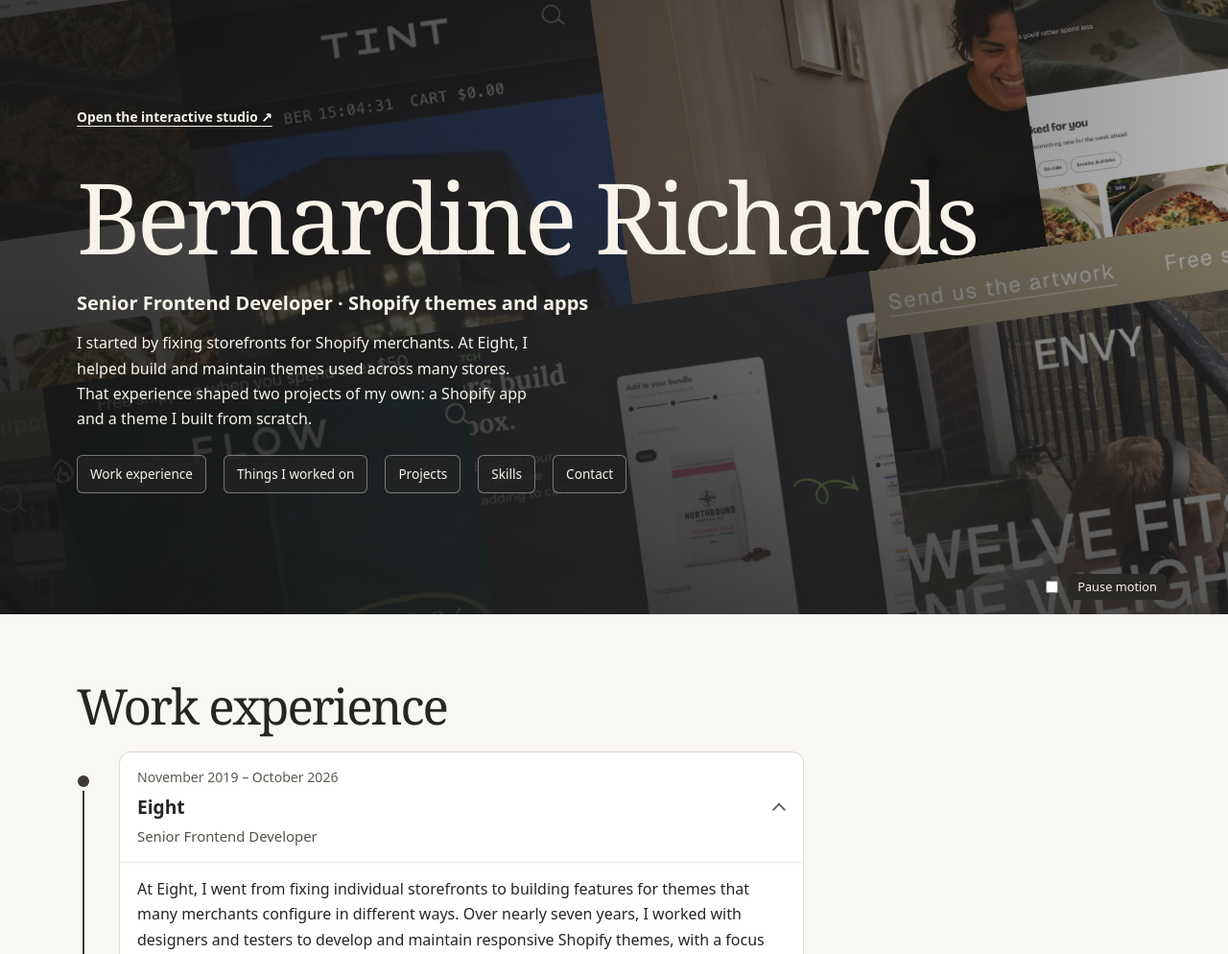
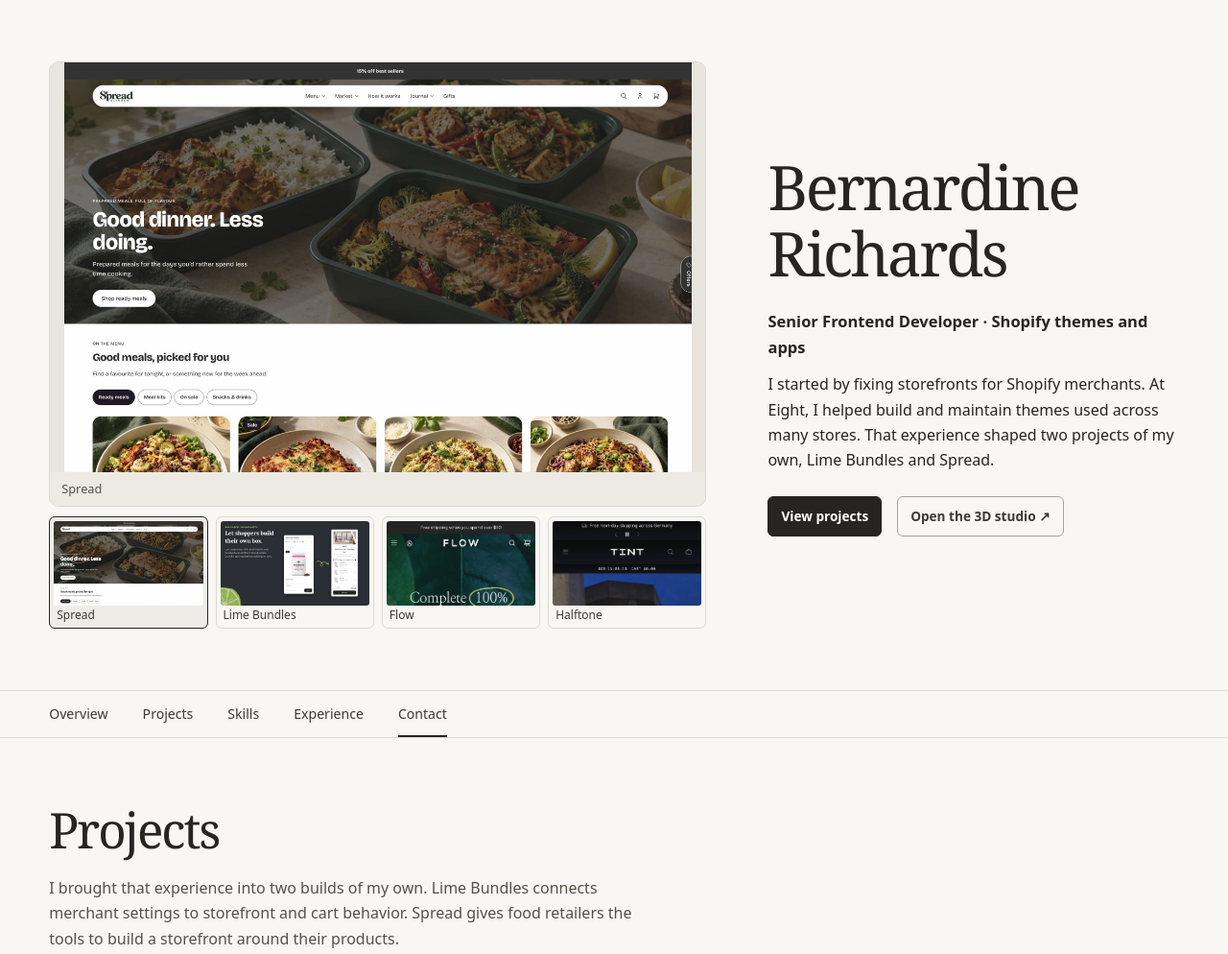
Before and after one commit to lime-app-dev/portfolio, a website: page public/work/index.html in a window 1280 px wide. Shown: the top 994 px of the page at 96% size. Drawn offline with Linux system fonts and the light colour scheme.

Commit message:
Give the text portfolio a Theme Store listing layout

```diff
--- a/public/work/index.html
+++ b/public/work/index.html
@@ -43,22 +43,112 @@
 </head>
 <body>
   <main>
-    <header class="portfolio-hero">
-      <input type="checkbox" id="pause-marquee">
-      <label for="pause-marquee">Pause motion</label>
-      <div class="marquee" aria-hidden="true">
-          <div class="marquee-track"><div><img src="../projects/spread.jpg" alt="" decoding="async"><img src="../experience/halftone.webp" alt="" decoding="async"><img src="../experience/capital.webp" alt="" decoding="async"></div><div><img src="../projects/spread.jpg" alt="" decoding="async"><img src="../experience/halftone.webp" alt="" decoding="async"><img src="../experience/capital.webp" alt="" decoding="async"></div><div><img src="../projects/spread.jpg" alt="" decoding="async"><img src="../experience/halftone.webp" alt="" decoding="async"><img src="../experience/capital.webp" alt="" decoding="async"></div></div>
-          <div class="marquee-track"><div><img src="../experience/flow.webp" alt="" decoding="async"><img src="../projects/lime-build-a-box.png" alt="" decoding="async"><img src="../experience/envy.webp" alt="" decoding="async"></div><div><img src="../experience/flow.webp" alt="" decoding="async"><img src="../projects/lime-build-a-box.png" alt="" decoding="async"><img src="../experience/envy.webp" alt="" decoding="async"></div><div><img src="../experience/flow.webp" alt="" decoding="async"><img src="../projects/lime-build-a-box.png" alt="" decoding="async"><img src="../experience/envy.webp" alt="" decoding="async"></div></div>
+    <header class="listing-overview" id="overview">
+      <div class="listing-gallery">
+        <div class="gallery-slides" aria-label="Project screenshots" tabindex="0">
+          <figure id="preview-1"><img src="../projects/spread.jpg" alt="Spread’s prepared-meal storefront" decoding="async"><figcaption>Spread</figcaption></figure>
+          <figure id="preview-2"><img src="../projects/lime-build-a-box.png" alt="Lime Bundles build-a-box widget" decoding="async"><figcaption>Lime Bundles</figcaption></figure>
+          <figure id="preview-3"><img src="../experience/flow.webp" alt="Flow storefront by Eight" decoding="async"><figcaption>Flow</figcaption></figure>
+          <figure id="preview-4"><img src="../experience/halftone.webp" alt="Halftone storefront by Eight" decoding="async"><figcaption>Halftone</figcaption></figure>
+        </div>
+        <nav class="gallery-thumbnails" aria-label="Choose a screenshot">
+          <a href="#preview-1" aria-current="true"><img src="../projects/spread.jpg" alt=""><span>Spread</span></a>
+          <a href="#preview-2"><img src="../projects/lime-build-a-box.png" alt=""><span>Lime Bundles</span></a>
+          <a href="#preview-3"><img src="../experience/flow.webp" alt=""><span>Flow</span></a>
+          <a href="#preview-4"><img src="../experience/halftone.webp" alt=""><span>Halftone</span></a>
+        </nav>
       </div>
       <div class="hero-content">
-      <a class="studio-link" href="../">Open the interactive studio <span aria-hidden="true">↗</span></a>
-      <h1>Bernardine Richards</h1>
-      <p class="role">Senior Frontend Developer · Shopify themes and apps</p>
-      <p>I started by fixing storefronts for Shopify merchants. At Eight, I helped build and maintain themes used across many stores. That experience shaped two projects of my own: a Shopify app and a theme I built from scratch.</p>
-      <nav aria-label="Portfolio sections"><a href="#experience">Work experience</a><a href="#contributions">Things I worked on</a><a href="#projects">Projects</a><a href="#skills">Skills</a><a href="#contact">Contact</a></nav>
+        <h1>Bernardine Richards</h1>
+        <p class="role">Senior Frontend Developer · Shopify themes and apps</p>
+        <p>I started by fixing storefronts for Shopify merchants. At Eight, I helped build and maintain themes used across many stores. That experience shaped two projects of my own, Lime Bundles and Spread.</p>
+        <div class="listing-actions">
+          <a class="listing-primary" href="#projects">View projects</a>
+          <a href="../">Open the 3D studio <span aria-hidden="true">↗</span></a>
+        </div>
       </div>
     </header>
+    <nav class="listing-nav" aria-label="Portfolio sections">
+      <a href="#overview" aria-current="location">Overview</a><a href="#projects">Projects</a><a href="#skills">Skills</a><a href="#experience">Experience</a><a href="#contact">Contact</a>
+    </nav>
     <div class="portfolio-content">
+    <section id="projects">
+      <h2>Projects</h2>
+      <p class="section-intro">I brought that experience into two builds of my own. Lime Bundles connects merchant settings to storefront and cart behavior. Spread gives food retailers the tools to build a storefront around their products.</p>
+      <div class="project-grid">
+      <article id="lime-bundles">
+        <img src="../projects/lime-build-a-box.png" alt="Lime Bundles storefront builder and completed bundle" width="960" height="540" loading="lazy">
+        <h3>Lime Bundles</h3>
+        <p class="project-type">Full-stack Shopify app</p>
+        <p>I built Lime Bundles from scratch as a full-stack Shopify app. I developed the embedded merchant admin with React and TypeScript, integrated Shopify’s Admin GraphQL API and Prisma-backed storage, and built theme app blocks that shoppers use to assemble bundles.</p>
+        <p>I used Shopify Functions for discounts and built cross-theme cart integration that checks for incomplete adds and falls back to the cart page when a drawer cannot be updated reliably.</p>
+        <div class="links"><a href="https://apps.shopify.com/lime-bundles">Shopify App Store listing</a><a href="../#lime-bundles">View Lime Bundles in the studio</a></div>
+      </article>
+      <article id="spread">
+        <img src="../projects/spread.jpg" alt="Spread demo storefront with a prepared-meal menu" width="1240" height="810" loading="lazy">
+        <h3>Spread</h3>
+        <p class="project-type">Shopify theme</p>
+        <p>I built Spread from scratch as a Shopify theme for prepared-meal and food retailers. I developed reusable Liquid sections and blocks, JSON templates and theme editor settings so merchants can configure their storefronts.</p>
+        <p>I used product metafields to show structured details such as nutrition and spice levels, and built a product-page flow that adds selected meal extras to the cart alongside the main item.</p>
+        <a href="../#spread">View Spread in the studio</a>
+      </article>
+      </div>
+    </section>
+    <section id="contributions">
+      <h2>Things I worked on</h2>
+      <p class="section-intro">At Eight, I contributed to four Shopify Theme Store themes and spent a few months working on Kitenzo, a production Shopify app.</p>
+      <ul class="contribution-grid" role="list">
+        <li><a class="contribution-card" href="https://themes.shopify.com/themes/halftone/presets/halftone">
+          <img src="../experience/halftone.webp" alt="" loading="lazy" decoding="async">
+          <span><strong>Halftone</strong><small>Shopify Theme Store</small></span><span class="card-arrow" aria-hidden="true">↗</span>
+        </a></li>
+        <li><a class="contribution-card" href="https://themes.shopify.com/themes/capital/presets/capital">
+          <img src="../experience/capital.webp" alt="" loading="lazy" decoding="async">
+          <span><strong>Capital</strong><small>Shopify Theme Store</small></span><span class="card-arrow" aria-hidden="true">↗</span>
+        </a></li>
+        <li><a class="contribution-card" href="https://themes.shopify.com/themes/flow/presets/flow">
+          <img src="../experience/flow.webp" alt="" loading="lazy" decoding="async">
+          <span><strong>Flow</strong><small>Shopify Theme Store</small></span><span class="card-arrow" aria-hidden="true">↗</span>
+        </a></li>
+        <li><a class="contribution-card" href="https://themes.shopify.com/themes/envy/presets/envy">
+          <img src="../experience/envy.webp" alt="" loading="lazy" decoding="async">
+          <span><strong>Envy</strong><small>Shopify Theme Store</small></span><span class="card-arrow" aria-hidden="true">↗</span>
+        </a></li>
+        <li><a class="contribution-card" href="https://apps.shopify.com/bundlebuilder">
+          <img src="../experience/kitenzo.webp" alt="" loading="lazy" decoding="async">
+          <span><strong>Kitenzo</strong><small>Shopify App Store</small></span><span class="card-arrow" aria-hidden="true">↗</span>
+        </a></li>
+      </ul>
+    </section>
+    <section id="skills">
+      <div class="skills-heading">
+        <h2>Skills</h2>
+        <label for="pause-skills"><input type="checkbox" id="pause-skills"> Pause skills animation</label>
+      </div>
+      <div class="skills-marquee">
+        <div class="skills-track">
+          <ul role="list"><li>Shopify theme development</li><li>Liquid</li><li>HTML &amp; CSS</li><li>JavaScript</li><li>TypeScript</li><li>React</li><li>Admin GraphQL</li><li>Prisma</li><li>Shopify Functions</li><li>Metafields</li><li>Accessibility</li><li>Web performance</li></ul>
+          <ul aria-hidden="true"><li>Shopify theme development</li><li>Liquid</li><li>HTML &amp; CSS</li><li>JavaScript</li><li>TypeScript</li><li>React</li><li>Admin GraphQL</li><li>Prisma</li><li>Shopify Functions</li><li>Metafields</li><li>Accessibility</li><li>Web performance</li></ul>
+        </div>
+      </div>
+      <div class="skills-grid">
+        <article>
+          <h3>Shopify theme development</h3>
+          <p>Liquid, HTML, CSS, JSON templates and metafields. In Spread, I used product data to render nutrition details and built reusable sections merchants can configure.</p>
+          <a href="#spread">See Spread</a>
+        </article>
+        <article>
+          <h3>Shopify app development</h3>
+          <p>React, TypeScript, Admin GraphQL, Prisma and Shopify Functions. In Lime Bundles, I connected the embedded admin to storefront widgets, discounts and cart behavior.</p>
+          <a href="#lime-bundles">See Lime Bundles</a>
+        </article>
+        <article>
+          <h3>Storefront engineering</h3>
+          <p>Responsive layouts, accessibility and performance. At Eight, I worked with designers and testers to turn designs into storefront features and maintain them across theme updates.</p>
+          <a href="#experience">See work experience</a>
+        </article>
+      </div>
+    </section>
     <section id="experience">
       <h2>Work experience</h2>
       <ol class="timeline" role="list">
@@ -89,83 +179,6 @@
         </li>
       </ol>
     </section>
-    <section id="contributions">
-      <h2>Things I worked on</h2>
-      <p class="section-intro">At Eight, I contributed to four Shopify Theme Store themes and spent a few months working on Kitenzo, a production Shopify app.</p>
-      <ul class="contribution-grid" role="list">
-        <li><a class="contribution-card" href="https://themes.shopify.com/themes/halftone/presets/halftone">
-          <img src="../experience/halftone.webp" alt="" loading="lazy" decoding="async">
-          <span><strong>Halftone</strong><small>Shopify Theme Store</small></span><span class="card-arrow" aria-hidden="true">↗</span>
-        </a></li>
-        <li><a class="contribution-card" href="https://themes.shopify.com/themes/capital/presets/capital">
-          <img src="../experience/capital.webp" alt="" loading="lazy" decoding="async">
-          <span><strong>Capital</strong><small>Shopify Theme Store</small></span><span class="card-arrow" aria-hidden="true">↗</span>
-        </a></li>
-        <li><a class="contribution-card" href="https://themes.shopify.com/themes/flow/presets/flow">
-          <img src="../experience/flow.webp" alt="" loading="lazy" decoding="async">
-          <span><strong>Flow</strong><small>Shopify Theme Store</small></span><span class="card-arrow" aria-hidden="true">↗</span>
-        </a></li>
-        <li><a class="contribution-card" href="https://themes.shopify.com/themes/envy/presets/envy">
-          <img src="../experience/envy.webp" alt="" loading="lazy" decoding="async">
-          <span><strong>Envy</strong><small>Shopify Theme Store</small></span><span class="card-arrow" aria-hidden="true">↗</span>
-        </a></li>
-        <li><a class="contribution-card" href="https://apps.shopify.com/bundlebuilder">
-          <img src="../experience/kitenzo.webp" alt="" loading="lazy" decoding="async">
-          <span><strong>Kitenzo</strong><small>Shopify App Store</small></span><span class="card-arrow" aria-hidden="true">↗</span>
-        </a></li>
-      </ul>
-    </section>
-    <section id="projects">
-      <h2>Projects</h2>
-      <p class="section-intro">I brought that experience into two builds of my own. Lime Bundles connects merchant settings to storefront and cart behavior. Spread gives food retailers the tools to build a storefront around their products.</p>
-      <div class="project-grid">
-      <article id="lime-bundles">
-        <img src="../projects/lime-build-a-box.png" alt="Lime Bundles storefront builder and completed bundle" width="960" height="540" loading="lazy">
-        <h3>Lime Bundles</h3>
-        <p class="project-type">Full-stack Shopify app</p>
-        <p>I built Lime Bundles from scratch as a full-stack Shopify app. I developed the embedded merchant admin with React and TypeScript, integrated Shopify’s Admin GraphQL API and Prisma-backed storage, and built theme app blocks that shoppers use to assemble bundles.</p>
-        <p>I used Shopify Functions for discounts and built cross-theme cart integration that checks for incomplete adds and falls back to the cart page when a drawer cannot be updated reliably.</p>
-        <div class="links"><a href="https://apps.shopify.com/lime-bundles">Shopify App Store listing</a><a href="../#lime-bundles">View Lime Bundles in the studio</a></div>
-      </article>
-      <article id="spread">
-        <img src="../projects/spread.jpg" alt="Spread demo storefront with a prepared-meal menu" width="1240" height="810" loading="lazy">
-        <h3>Spread</h3>
-        <p class="project-type">Shopify theme</p>
-        <p>I built Spread from scratch as a Shopify theme for prepared-meal and food retailers. I developed reusable Liquid sections and blocks, JSON templates and theme editor settings so merchants can configure their storefronts.</p>
-        <p>I used product metafields to show structured details such as nutrition and spice levels, and built a product-page flow that adds selected meal extras to the cart alongside the main item.</p>
-        <a href="../#spread">View Spread in the studio</a>
-      </article>
-      </div>
-    </section>
-    <section id="skills">
-      <div class="skills-heading">
-        <h2>Skills</h2>
-        <label for="pause-skills"><input type="checkbox" id="pause-skills"> Pause skills animation</label>
-      </div>
-      <div class="skills-marquee">
-        <div class="skills-track">
-          <ul role="list"><li>Shopify theme development</li><li>Liquid</li><li>HTML &amp; CSS</li><li>JavaScript</li><li>TypeScript</li><li>React</li><li>Admin GraphQL</li><li>Prisma</li><li>Shopify Functions</li><li>Metafields</li><li>Accessibility</li><li>Web performance</li></ul>
-          <ul aria-hidden="true"><li>Shopify theme development</li><li>Liquid</li><li>HTML &amp; CSS</li><li>JavaScript</li><li>TypeScript</li><li>React</li><li>Admin GraphQL</li><li>Prisma</li><li>Shopify Functions</li><li>Metafields</li><li>Accessibility</li><li>Web performance</li></ul>
-        </div>
-      </div>
-      <div class="skills-grid">
-        <article>
-          <h3>Shopify theme development</h3>
-          <p>Liquid, HTML, CSS, JSON templates and metafields. In Spread, I used product data to render nutrition details and built reusable sections merchants can configure.</p>
-          <a href="#spread">See Spread</a>
-        </article>
-        <article>
-          <h3>Shopify app development</h3>
-          <p>React, TypeScript, Admin GraphQL, Prisma and Shopify Functions. In Lime Bundles, I connected the embedded admin to storefront widgets, discounts and cart behavior.</p>
-          <a href="#lime-bundles">See Lime Bundles</a>
-        </article>
-        <article>
-          <h3>Storefront engineering</h3>
-          <p>Responsive layouts, accessibility and performance. At Eight, I worked with designers and testers to turn designs into storefront features and maintain them across theme updates.</p>
-          <a href="#experience">See work experience</a>
-        </article>
-      </div>
-    </section>
     <section id="contact">
       <h2>Contact</h2>
       <a href="https://www.linkedin.com/in/bernardine-richards-2ba6a544b/">Connect on LinkedIn</a>
--- a/public/work/portfolio.css
+++ b/public/work/portfolio.css
@@ -13,85 +13,91 @@ p { margin: 0 0 12px }
 a { color: #3d3a35; text-underline-offset: 4px }
 :focus-visible { outline: 2px solid currentColor; outline-offset: 4px }
 
-.portfolio-hero {
-  position: relative;
-  isolation: isolate;
-  display: grid;
-  align-items: center;
-  min-height: clamp(440px, 66vw, 640px);
-  overflow: hidden;
-  background: #242424;
-  color: #f7f3ea;
-}
-.portfolio-hero::after {
-  content: "";
-  position: absolute;
-  inset: 0;
-  z-index: -1;
-  background: linear-gradient(90deg, #171717d9 4%, #222222b3 48%, #25252555), linear-gradient(0deg, #191919a6, transparent 70%);
-}
-.hero-content, .portfolio-content {
-  width: min(100% - clamp(32px, 10vw, 144px), 1120px);
+.listing-overview, .portfolio-content {
+  width: min(100% - clamp(32px, 8vw, 112px), 1240px);
   margin-inline: auto;
 }
-.hero-content { padding-block: 54px 72px }
-.hero-content h1 { font-size: clamp(3rem, 8vw, 7rem); margin: .36em 0 .17em }
-.hero-content p { max-width: 52ch; color: inherit }
-.hero-content .role { font-weight: 650; font-size: clamp(1rem, 2vw, 1.25rem) }
-.hero-content a { color: inherit }
-.studio-link { font-size: .86rem; font-weight: 650 }
-nav, .links { display: flex; flex-wrap: wrap; gap: 8px 18px }
-nav { margin-top: 24px }
-nav a {
-  padding: 8px 13px;
-  border: 1px solid #ffffff64;
+.listing-overview {
+  display: grid;
+  grid-template-columns: minmax(0, 1.6fr) minmax(0, 1fr);
+  align-items: center;
+  gap: clamp(24px, 5vw, 72px);
+  padding-block: clamp(28px, 5vw, 70px);
+}
+.gallery-slides {
+  display: flex;
+  overflow-x: auto;
+  scroll-snap-type: x mandatory;
+  border: 1px solid #dcd9d2;
+  border-radius: 10px;
+  background: #edeae3;
+}
+.gallery-slides figure {
+  position: relative;
+  flex: 0 0 100%;
+  min-width: 0;
+  margin: 0;
+  scroll-snap-align: start;
+}
+.gallery-slides img {
+  display: block;
+  width: 100%;
+  aspect-ratio: 16 / 10;
+  object-fit: contain;
+  background: #e8e5de;
+}
+.gallery-slides figcaption { padding: 7px 12px; color: #55514a; font-size: .8rem }
+.gallery-thumbnails { display: grid; grid-template-columns: repeat(4, minmax(0, 1fr)); gap: 8px; margin-top: 10px }
+.gallery-thumbnails a {
+  min-width: 0;
+  padding: 4px;
+  border: 1px solid #dcd9d2;
   border-radius: 6px;
-  background: #242424c9;
+  text-decoration: none;
+  font-size: .75rem;
+}
+.gallery-thumbnails a:hover, .gallery-thumbnails [aria-current] { border-color: #262522; background: #eeece7 }
+.gallery-thumbnails img { display: block; width: 100%; aspect-ratio: 16 / 9; object-fit: cover; object-position: top; border-radius: 3px }
+.gallery-thumbnails span { display: block; padding-inline: 3px }
+.hero-content h1 { font-size: clamp(2.65rem, 5vw, 5.15rem); margin: 0 0 .35em }
+.hero-content p { max-width: 50ch }
+.hero-content .role { font-size: 1.03rem; font-weight: 650 }
+.listing-actions, .links { display: flex; flex-wrap: wrap; gap: 10px 16px }
+.listing-actions { margin-top: 24px }
+.listing-actions a {
+  padding: 9px 13px;
+  border: 1px solid #a8a39a;
+  border-radius: 6px;
   text-decoration: none;
   font-size: .85rem;
+  font-weight: 650;
 }
-nav a:hover { background: #404040 }
-.marquee {
-  position: absolute;
-  z-index: -2;
-  /* Overscan keeps the rotated tracks outside the hero at every corner. */
-  inset: calc(-8vw - 12px) calc(-64px - 1vw);
-  transform: rotate(-8deg);
-  display: grid;
-  grid-template-rows: repeat(2, minmax(0, 1fr));
-  pointer-events: none;
+.listing-actions .listing-primary { background: #262522; color: #fff; border-color: #262522 }
+.listing-actions a:hover { box-shadow: inset 0 0 0 1px currentColor }
+.listing-nav {
+  position: sticky;
+  z-index: 3;
+  top: 0;
+  display: flex;
+  gap: clamp(12px, 4vw, 36px);
+  overflow-x: auto;
+  padding-inline: max(16px, calc((100% - 1240px) / 2), clamp(16px, 4vw, 56px));
+  background: #f8f7f4;
+  border-block: 1px solid #dcd9d2;
 }
-.marquee-track, .marquee-track > div { display: flex; width: max-content }
-.marquee-track { animation: marquee 62s linear infinite }
-.marquee-track:nth-child(2) { animation-direction: reverse; animation-duration: 72s }
-.marquee img {
-  display: block;
-  width: max(280px, 34vw);
-  height: 100%;
-  object-fit: cover;
-  object-position: top;
+.listing-nav a {
+  padding-block: 12px 10px;
+  border-bottom: 2px solid transparent;
+  white-space: nowrap;
+  text-decoration: none;
+  font-size: .88rem;
 }
-@keyframes marquee { to { transform: translateX(calc(-100% / 3)) } }
-#pause-marquee, label[for="pause-marquee"] {
-  position: absolute;
-  bottom: 15px;
-  z-index: 1;
-  right: clamp(16px, 5vw, 72px);
+.listing-nav a:focus-visible { outline-offset: -3px }
+.listing-nav a:hover, .listing-nav [aria-current] { border-bottom-color: #262522 }
+.portfolio-content section, .project-grid article { scroll-margin-top: 70px }
+@media (max-width: 740px) {
+  .listing-overview { grid-template-columns: minmax(0, 1fr) }
 }
-#pause-marquee { right: calc(clamp(16px, 5vw, 72px) + 110px); bottom: 19px; accent-color: #acaaa3 }
-label[for="pause-marquee"] {
-  padding: 3px 10px;
-  border-radius: 5px;
-  background: #292825;
-  cursor: pointer;
-  font-size: .8rem;
-}
-#pause-marquee:checked ~ .marquee .marquee-track { animation-play-state: paused }
-@media (prefers-reduced-motion: reduce) {
-  .marquee-track { animation: none }
-  #pause-marquee, label[for="pause-marquee"] { display: none }
-}
-
 .portfolio-content > section { padding-block: clamp(32px, 6vw, 68px); border-bottom: 1px solid #dcd9d2 }
 .timeline { margin: 0 0 0 6px; padding: 0 0 0 clamp(17px, 4vw, 36px); border-left: 2px solid #d2cfc8; list-style: none }
 .timeline li { position: relative }
@@ -130,12 +136,7 @@ label[for="pause-marquee"] {
   border-bottom: 1px solid #dcd9d2;
 }
 
-@media (max-width: 600px) {
-  .portfolio-hero::after {
-    background: linear-gradient(180deg, #19191955, #191919c9 25%, #191919c9 72%, #19191966);
-  }
-  .hero-content { text-shadow: 0 1px 5px #111b }
-}
+
 
 .section-intro { max-width: 70ch; margin-bottom: 24px; color: #55514a }
 .timeline details {
--- a/public/work/portfolio.js
+++ b/public/work/portfolio.js
@@ -61,3 +61,58 @@ function configureTimeline() {
 
 reducedMotion.addEventListener('change', configureTimeline);
 configureTimeline();
+
+const gallery = document.querySelector('.gallery-slides');
+const thumbnails = [...document.querySelectorAll('.gallery-thumbnails a')];
+
+function updateGallery() {
+  const active = Math.round(gallery.scrollLeft / gallery.clientWidth);
+  thumbnails.forEach((link, index) => {
+    if (index === active) link.setAttribute('aria-current', 'true');
+    else link.removeAttribute('aria-current');
+  });
+}
+
+thumbnails.forEach((link, index) => {
+  link.addEventListener('click', event => {
+    if (event.metaKey || event.ctrlKey || event.shiftKey || event.altKey) return;
+    event.preventDefault();
+    gallery.scrollTo({
+      left: index * gallery.clientWidth,
+      behavior: reducedMotion.matches ? 'instant' : 'smooth'
+    });
+  });
+});
+gallery.addEventListener('scroll', updateGallery, { passive: true });
+updateGallery();
+
+const sectionNav = document.querySelector('.listing-nav');
+const sectionLinks = [...sectionNav.querySelectorAll('a')];
+const sections = sectionLinks.map(link => document.querySelector(link.hash));
+let sectionFrame = 0;
+
+function updateSectionNav() {
+  sectionFrame = 0;
+  const readingLine = sectionNav.offsetHeight + 78;
+  const pageEnd = Math.ceil(window.scrollY + window.innerHeight) >= document.documentElement.scrollHeight;
+  const index = pageEnd ? sections.length - 1 : Math.max(0, sections.findLastIndex(section => section.getBoundingClientRect().top <= readingLine));
+  sectionLinks.forEach((link, i) => {
+    if (i === index) link.setAttribute('aria-current', 'location');
+    else link.removeAttribute('aria-current');
+  });
+  // Keep the active item visible in the narrow horizontal navigation.
+  const active = sectionLinks[index];
+  const navBounds = sectionNav.getBoundingClientRect();
+  const linkBounds = active.getBoundingClientRect();
+  if (linkBounds.left < navBounds.left || linkBounds.right > navBounds.right) {
+    sectionNav.scrollLeft += linkBounds.left - navBounds.left - 16;
+  }
+}
+
+function scheduleSectionNav() {
+  if (!sectionFrame) sectionFrame = requestAnimationFrame(updateSectionNav);
+}
+
+window.addEventListener('scroll', scheduleSectionNav, { passive: true });
+window.addEventListener('resize', scheduleSectionNav);
+updateSectionNav();
```
